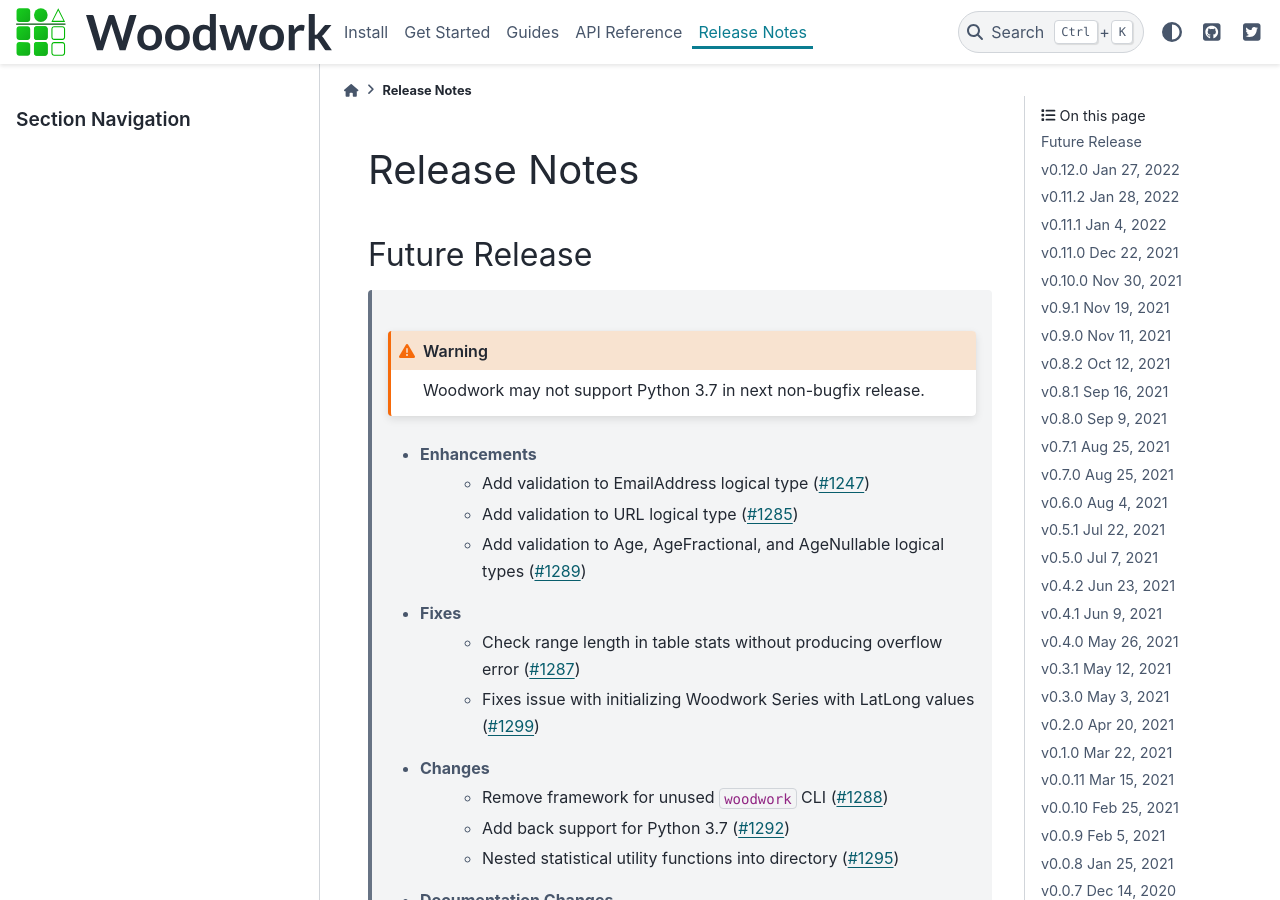
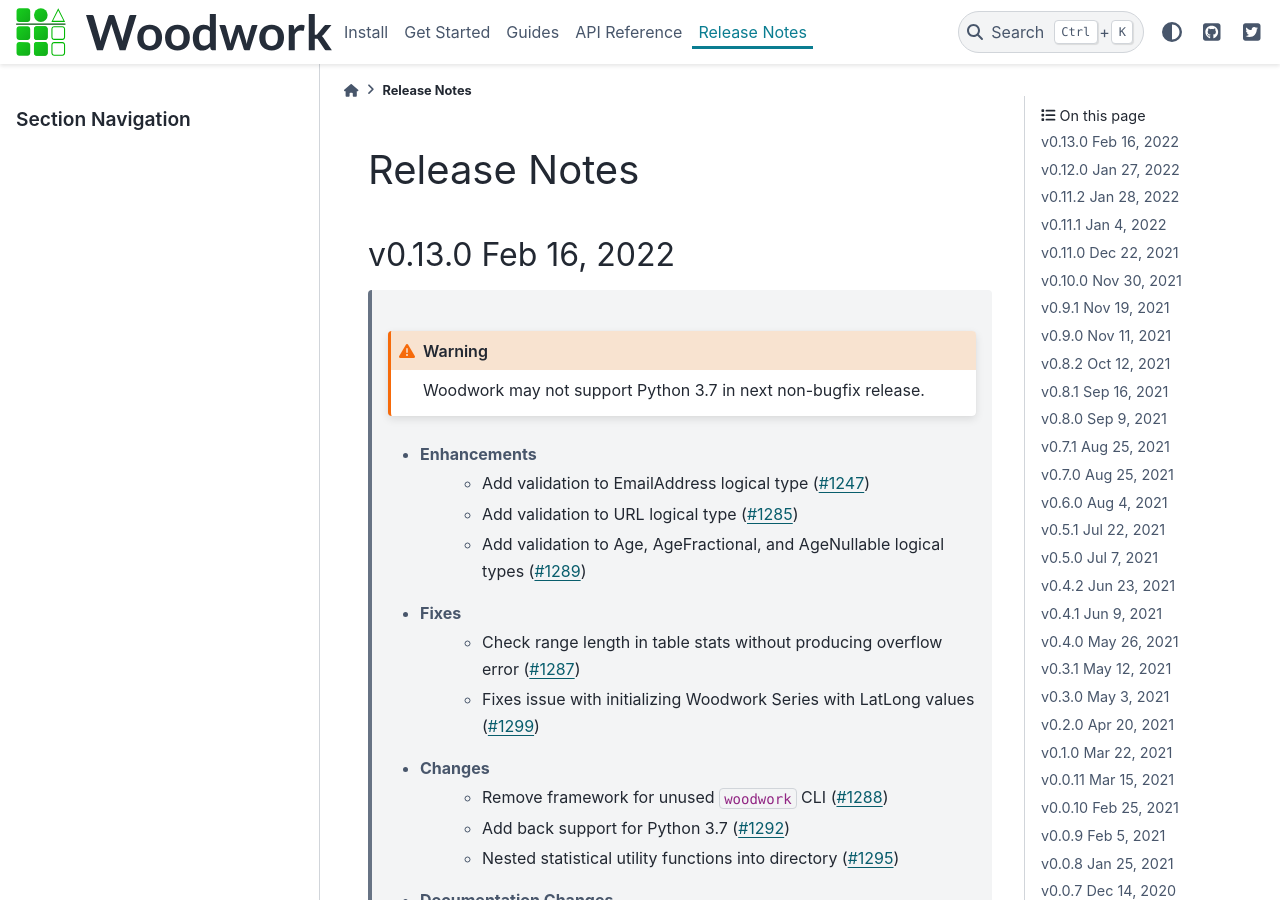
Before and after one commit to alteryx/woodwork, a Sphinx documentation site: the page built from docs/source/release_notes.rst, in a window 1280 px wide and 900 px high. Built offline with Sphinx 7.4.7 and the PyData theme 0.15.4, drawn with Linux system fonts in a browser that asks for light colours; comment, search, counter and statistics services are not loaded.

Commit message:
v0.13.0 (#1301)

```diff
--- a/docs/source/release_notes.rst
+++ b/docs/source/release_notes.rst
@@ -3,8 +3,18 @@
 Release Notes
 -------------
 
-Future Release
-==============
+.. Future Release
+  ==============
+    * Enhancements
+    * Fixes
+    * Changes
+    * Documentation Changes
+    * Testing Changes
+
+.. Thanks to the following people for contributing to this release:
+
+v0.13.0 Feb 16, 2022
+====================
     .. warning::
         Woodwork may not support Python 3.7 in next non-bugfix release.
 
--- a/setup.py
+++ b/setup.py
@@ -18,7 +18,7 @@
     author="Alteryx, Inc.",
     author_email="open_source_support@alteryx.com",
     license="BSD 3-clause",
-    version="0.12.0",
+    version="0.13.0",
     description="a two-dimensional data object with labeled axes and typing information",
     url="https://github.com/alteryx/woodwork/",
     classifiers=[
--- a/woodwork/version.py
+++ b/woodwork/version.py
@@ -1 +1 @@
-__version__ = "0.12.0"
+__version__ = "0.13.0"
```
Also changed, not shown: 1 other file.
